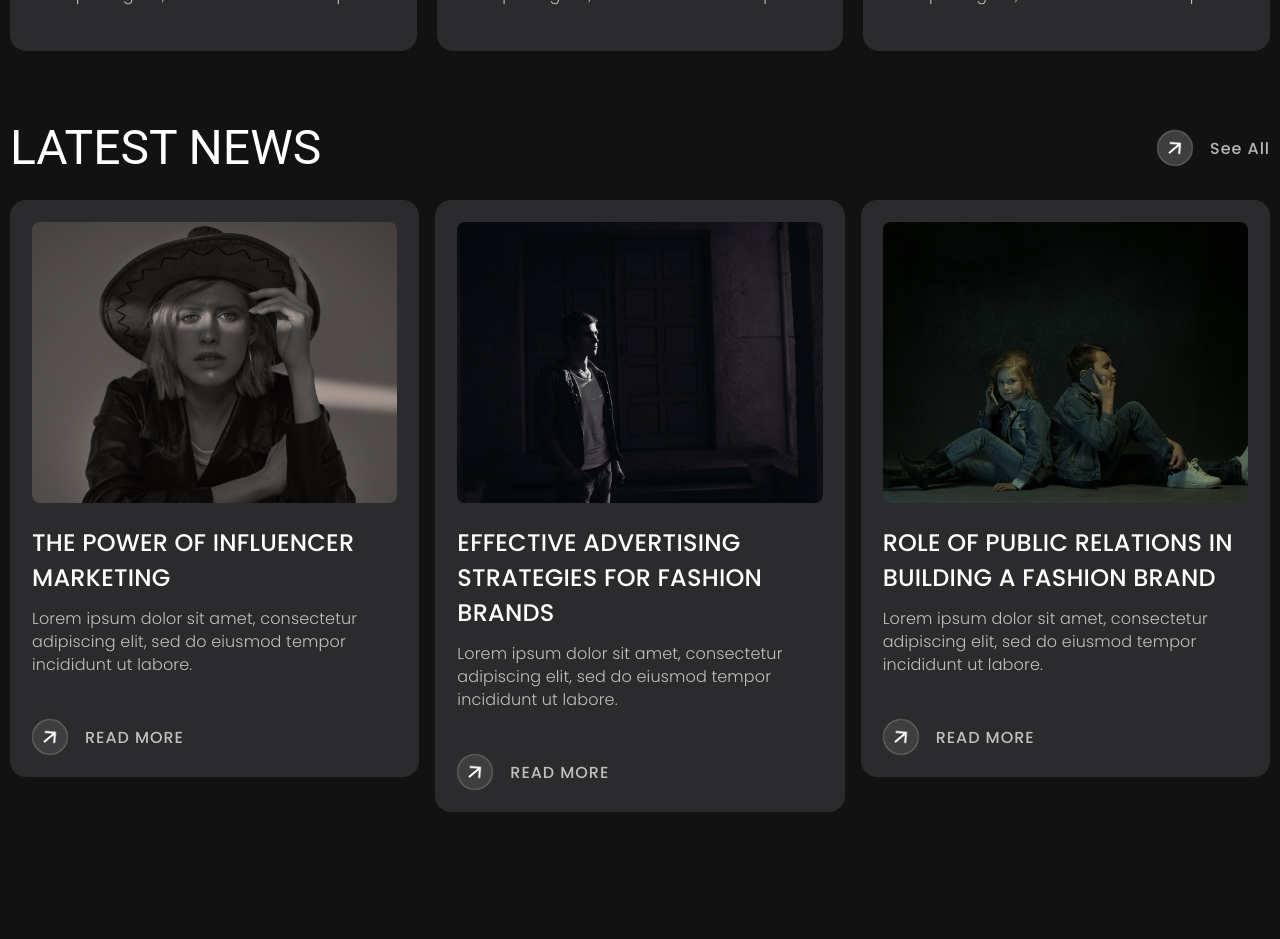
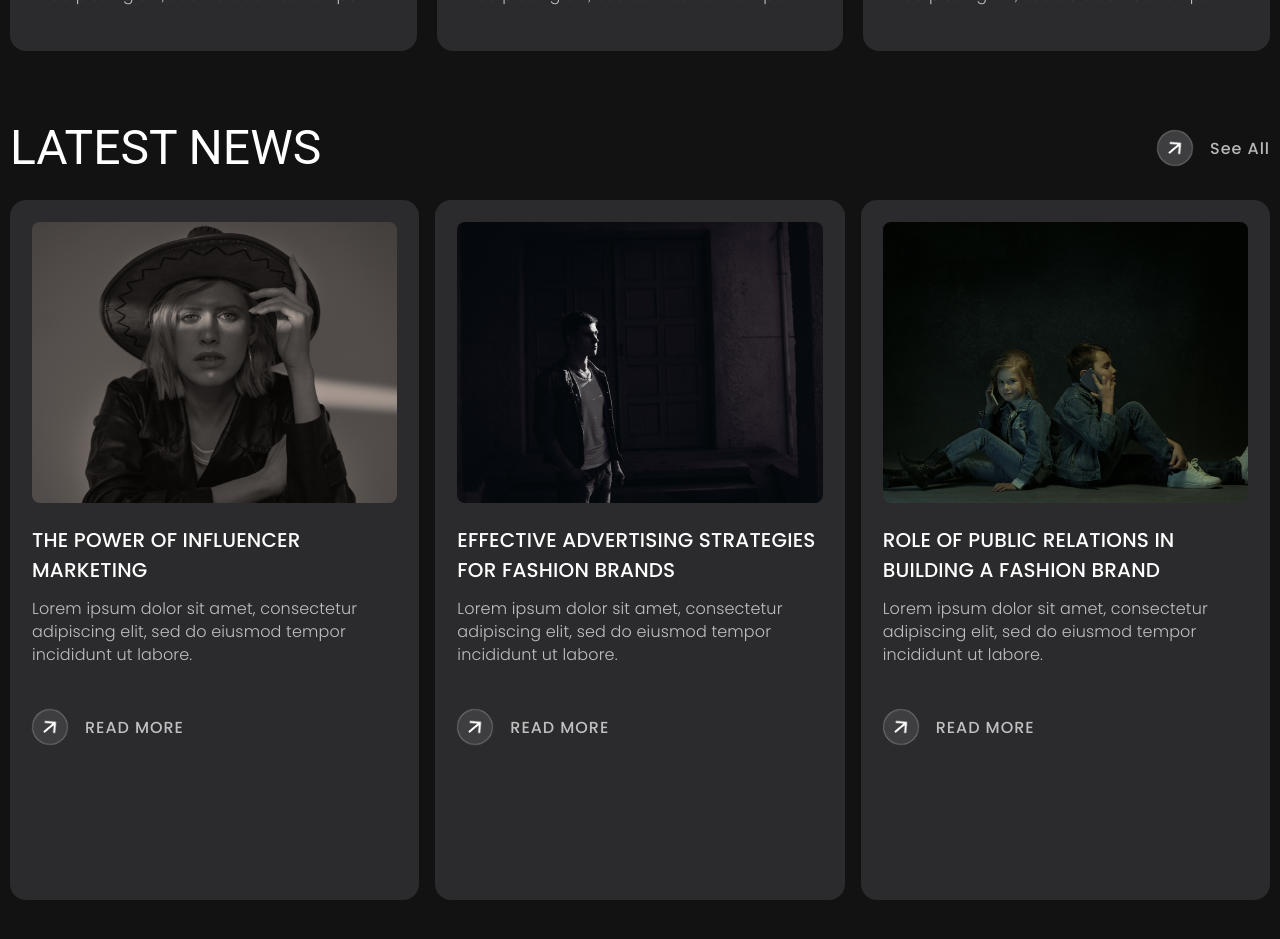
Before and after one commit to syed-shajahan/fashionPortfolio, a Next.js app: page / in a window 1280 px wide. Shown: the part 4120-5059 px from the top of the page. Before the commit the page ends 4932 px from the top, so only its background shows below. Built offline with nearby package versions, Linux system fonts and the light colour scheme.

Commit message:
styling changes in  latest news section

```diff
--- a/src/app/Components/latest-news/index.tsx
+++ b/src/app/Components/latest-news/index.tsx
@@ -4,7 +4,7 @@ import Box from '@mui/material/Box';
 import Typography from '@mui/material/Typography';
 import ArrowForwardIcon from '@mui/icons-material/ArrowForward';
 import { IcnWrap } from '../List-Cards/styles';
-import { BlogCards, BlogCardsWarp, LinkTag } from './styles';
+import { BlogCards, BlogCardsWarp, LNewsSec, LinkTag } from './styles';
 import { LatestNews } from './constants';
 import { styled } from '@mui/material/styles';
 import Grid from '@mui/material/Grid';
@@ -19,14 +19,14 @@ export interface ILatestNewsProps {
 }
 
 interface ILatestNewsPropsData {
-  LatestNewsData:  ILatestNewsProps[];
+  LatestNewsData: ILatestNewsProps[];
 }
 
-const Latestnews: FC<ILatestNewsPropsData>= ({ LatestNewsData }) => {
+const Latestnews: FC<ILatestNewsPropsData> = ({ LatestNewsData }) => {
   return (
     <Box>
       <CustomContainer>
-        <Box>
+        <LNewsSec>
           <Box
             className="titelWarp"
             display={'flex'}
@@ -47,8 +47,8 @@ const Latestnews: FC<ILatestNewsPropsData>= ({ LatestNewsData }) => {
 
           <Box sx={{ flexGrow: 1 }}>
             <Grid container spacing={2}>
-              {  LatestNewsData.map((newData, index)=>{
-                return(
+              {LatestNewsData.map((newData, index) => {
+                return (
                   <Grid item lg={4} key={index}>
                     <BlogCardsWarp>
                       <BlogCards>
@@ -60,7 +60,9 @@ const Latestnews: FC<ILatestNewsPropsData>= ({ LatestNewsData }) => {
                         />
                       </BlogCards>
                       <Box>
-                      <ScTitle>{newData.title}</ScTitle>
+                        <ScTitle className="scTitle_newTitle">
+                          {newData.title}
+                        </ScTitle>
                         <ScPara className="scParaMb">{newData.para}</ScPara>
                       </Box>
 
@@ -68,19 +70,15 @@ const Latestnews: FC<ILatestNewsPropsData>= ({ LatestNewsData }) => {
                         <IcnWrap className="sb_icn sb_icn_sm  sb_icn_sm2">
                           <ArrowForwardIcon className="rotate_icn" />
                         </IcnWrap>
-                      READ MORE
+                        {LatestNews.READ_MORE}
                       </LinkTag>
                     </BlogCardsWarp>
                   </Grid>
-                )
-
-                })
-              }
-
-
+                );
+              })}
             </Grid>
           </Box>
-        </Box>
+        </LNewsSec>
       </CustomContainer>
     </Box>
   );
--- a/src/app/Components/latest-news/styles.ts
+++ b/src/app/Components/latest-news/styles.ts
@@ -1,8 +1,15 @@
-'use client';
-import { Box } from '@mui/material';
-import styled from '@mui/system/styled';
-import Image from 'next/image';
-import Link from 'next/link';
+'use client'
+import { Scale } from '@mui/icons-material'
+import { Box } from '@mui/material'
+import styled from '@mui/system/styled'
+import Image from 'next/image'
+import Link from 'next/link'
+
+export const LNewsSec = styled(Box)(() => ({
+  display: 'block',
+  width: '100%',
+  marginBottom: '43px',
+}))
 
 export const LinkTag = styled(Link)(() => ({
   display: 'flex',
@@ -21,17 +28,32 @@ export const LinkTag = styled(Link)(() => ({
   '&:hover .rotate_icn': {
     transform: 'rotate(-360deg) !important',
   },
-}));
+}))
+
+export const BlogCardsWarp = styled(Box)(() => ({
+  position: 'relative',
+  width: '100%',
+  padding: '22px',
+  borderRadius: '16px',
+  background: '#2B2B2D',
+  minHeight: '700px',
+  '& img': {
+    transition: '1200ms',
+  },
+  '&:hover img': {
+    transform: 'scale(1.3)',
+  },
+}))
 
 export const BlogCards = styled(Box)(() => ({
   display: 'block',
   position: 'relative',
   width: '100%',
   paddingTop: '77%',
-  marginBottom:'22px',
-  overflow:'hidden',
-  borderRadius:'8px',
-  '& img':{
+  marginBottom: '22px',
+  overflow: 'hidden',
+  borderRadius: '8px',
+  '& img': {
     position: 'absolute',
     top: '0',
     left: '0',
@@ -39,16 +61,9 @@ export const BlogCards = styled(Box)(() => ({
     heigth: '100% !important',
     objectFit: 'cover',
     objectPosition: 'center',
-    transition:'0.3s',
-    '&:hover img':{
-        tranform:"0.3s",
-    }
-  }
-}));
-export const BlogCardsWarp = styled(Box)(() => ({
-    position: 'relative',
-    width: '100%',
-    padding: '22px',
-    borderRadius: '16px',
-    background: '#2B2B2D',
-  }));
+    transition: '0.3s',
+    '&:hover img': {
+      tranform: '0.3s',
+    },
+  },
+}))
--- a/src/app/globals.css
+++ b/src/app/globals.css
@@ -156,3 +156,8 @@ body {
 .scParaMb{
   margin-bottom: 43px!important;
 }
+
+
+.scTitle_newTitle{
+  font-size: 20px !important;
+}
--- a/src/app/layout.tsx
+++ b/src/app/layout.tsx
@@ -16,6 +16,10 @@ export default function RootLayout({
 }) {
   return (
     <html lang="en">
+      <head>
+        <meta charSet="utf-8" />
+        <title>FASHION</title>
+      </head>
       <body className={inter.className}>{children}</body>
     </html>
   )
```
Lines whose indentation alone changed are shown as unchanged.
